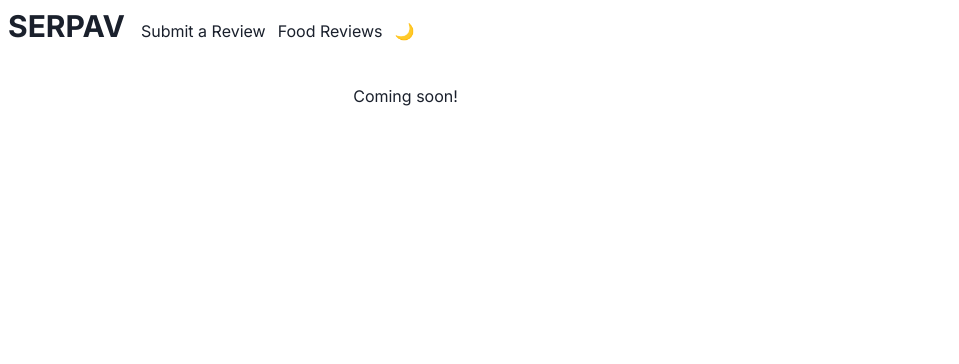
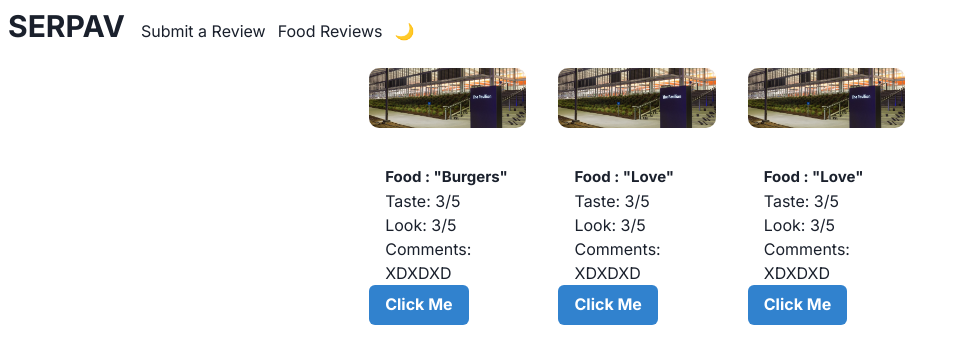
Before and after one commit to kyleawayan/serpav, a Next.js app: page /reviews in a window 1280 px wide. Shown: the top 364 px of the page, without its empty margins (0-959 px from the left). Built offline with nearby package versions, Linux system fonts and the light colour scheme.

Commit message:
Addded Cards for Review

```diff
--- /dev/null
+++ b/components/Card.js
@@ -0,0 +1,78 @@
+import React from "react";
+import Image from "next/image";
+import {Container, Heading, Text } from "@chakra-ui/layout";
+import { Box } from "@chakra-ui/react";
+import { Button } from "@chakra-ui/button";
+export default function Card({ src, alt, foodName }) {
+  return (
+    <Box className="row">
+        <Box w="33%" p={4} className="column">
+            <Image src={src} alt={alt} className="imgCard"/>
+            <Box>
+                <Container mt={8}>
+                    <Text className="headingCard">
+                        Food : "{foodName}"
+                    </Text>
+                    <Text>
+                        Taste: 3/5
+                    </Text>
+                    <Text>
+                        Look: 3/5
+                    </Text>
+                    <Text>
+                        Comments: XDXDXD
+                    </Text>
+                </Container>
+                <Button colorScheme="blue" as="a" mb={10}>
+                    Click Me
+                </Button>
+            </Box>
+        </Box>
+        <Box w="33%" p={4} className="column">
+            <Image src={src} alt={alt} className="imgCard"/>
+            <Box>
+                <Container mt={8}>
+                    <Text className="headingCard">
+                        Food : "Love"
+                    </Text>
+                    <Text>
+                        Taste: 3/5
+                    </Text>
+                    <Text>
+                        Look: 3/5
+                    </Text>
+                    <Text>
+                        Comments: XDXDXD
+                    </Text>
+                </Container>
+                <Button colorScheme="blue" as="a" mb={10}>
+                    Click Me
+                </Button>
+            </Box>
+        </Box>
+        <Box w="33%" p={4} className="column">
+            <Image src={src} alt={alt} className="imgCard"/>
+            <Box>
+                <Container mt={8}>
+                    <Text className="headingCard">
+                        Food : "Love"
+                    </Text>
+                    <Text>
+                        Taste: 3/5
+                    </Text>
+                    <Text>
+                        Look: 3/5
+                    </Text>
+                    <Text>
+                        Comments: XDXDXD
+                    </Text>
+                </Container>
+                <Button colorScheme="blue" as="a" mb={10}>
+                    Click Me
+                </Button>
+            </Box>
+        </Box>
+
+    </Box>
+  );
+}
--- a/pages/reviews.js
+++ b/pages/reviews.js
@@ -1,12 +1,17 @@
-import { Container } from "@chakra-ui/layout";
+import { Container, Box} from "@chakra-ui/layout";
 import React from "react";
 import Menu from "../components/Menu";
+import Image from "next/image";
+import pavPic from "../public/pav.jpg";
+import Card from "../components/Card";
 
 export default function reviews() {
   return (
     <div>
       <Menu />
-      <Container mt={8}>Coming soon!</Container>
+      <Container>
+        <Card src={pavPic} alt="The Pavillion" foodName="Burgers"/>
+      </Container>
     </div>
   );
 }
--- a/styles/nprogress.css
+++ b/styles/nprogress.css
@@ -1,3 +1,13 @@
+.imgCard {
+  border-radius: 10px;
+}
+.headingCard{
+  font-size: 15px !important;
+  font-weight: bold;
+}
+.column{
+  float: left;
+}
 /* Make clicks pass-through */
 #nprogress {
   pointer-events: none;
```
Also changed, not shown: 1 other file (tests, documents, lock files or other folders).
